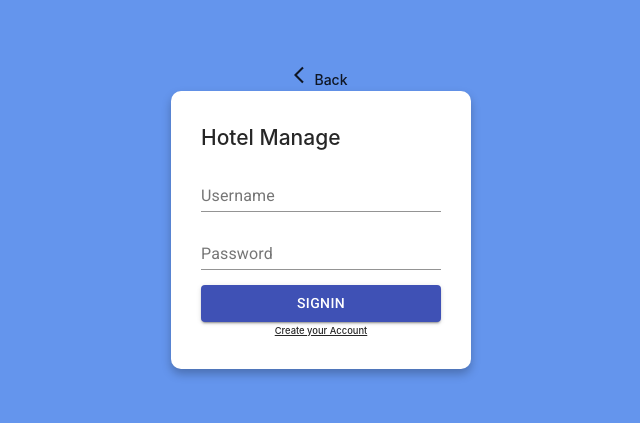
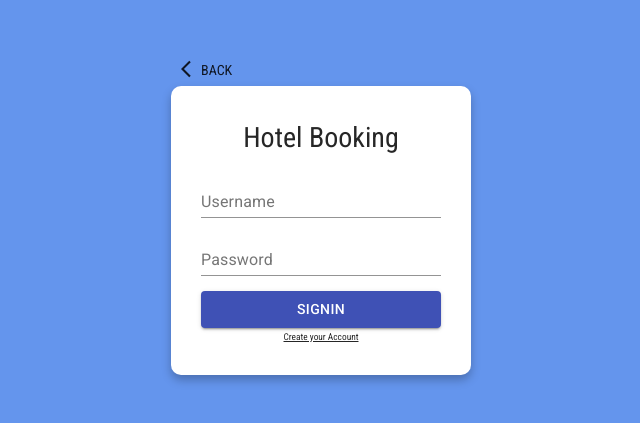
Before and after one commit to panuwit125/hotel-manage-client, a React (Create React App) app: page /signin in a window 1280 px wide. Shown: the part 183-606 px from the top of the page, without its empty margins (319-959 px from the left). Built offline with nearby package versions, Linux system fonts and the light colour scheme.

Commit message:
Update *

```diff
--- a/package.json
+++ b/package.json
@@ -16,6 +16,7 @@
     "react": "^17.0.1",
     "react-dom": "^17.0.1",
     "react-google-maps": "^9.4.5",
+    "react-number-format": "^4.4.1",
     "react-router-dom": "^5.2.0",
     "react-scripts": "4.0.0",
     "web-vitals": "^0.2.4"
--- a/src/components/component.navbar.js
+++ b/src/components/component.navbar.js
@@ -209,7 +209,7 @@ export default function PersistentDrawerLeft({ children }) {
             <MenuItem onClick={handleLogout}>Logout</MenuItem>
           </Menu>
           <Typography variant="h6" noWrap className={classes.title}>
-            Hotel management
+            HOTEL BOOKING
           </Typography>
           <SearchComponent />
           {localStorage.getItem("jwt") ? (
--- a/src/components/component.search.js
+++ b/src/components/component.search.js
@@ -1,9 +1,8 @@
-import React, { useState, useEffect } from "react";
+import React, { useState} from "react";
 import IconButton from "@material-ui/core/IconButton";
 import SearchIcon from "@material-ui/icons/Search";
 import InputBase from "@material-ui/core/InputBase";
-import { fade, makeStyles, useTheme } from "@material-ui/core/styles";
-import { searchFunc } from "../functions/searchFunc";
+import { fade, makeStyles } from "@material-ui/core/styles";
 import { useHistory } from "react-router-dom";
 const useStyles = makeStyles((theme) => ({
   root: {
@@ -51,11 +50,6 @@ function SearchComponent() {
   const [textSearch, setTextSearch] = useState("");
   let history = useHistory();
 
-  const ClickSearch = async () => {
-    console.log(textSearch);
-    history.push(`/search/${textSearch}`);
-  };
-
   return (
     <div className={classes.search}>
       <div className={classes.searchIcon}>
--- a/src/index.js
+++ b/src/index.js
@@ -1,7 +1,6 @@
 import React from 'react';
 import ReactDOM from 'react-dom';
 import './styles/index.css';
-import './styles/App.css';
 import App from './App';
 import reportWebVitals from './reportWebVitals';
 import 'antd/dist/antd.css';
--- a/src/screens/InfoHotelpage.js
+++ b/src/screens/InfoHotelpage.js
@@ -92,8 +92,12 @@ function InfoHotel() {
               <h1>{data.name_hotel}</h1>
               <Rating name="read-only" value={3} readOnly />
               <h3 className="ht-if-dt">Detail Hotel</h3>
-              <div className="ht-if-dt-1">
+              <div className="ht-if-dt-1" style={{marginBottom:10}}>
                 <h3>{data.detail_hotel}</h3>
+              </div>
+              <h3 className="ht-if-dt">Price per night</h3>
+              <div className="ht-if-dt-1" >
+                <h3>{data.price_hotel}</h3>
               </div>
               <div style={{ display: "flex" }}>
                 <DialogsComponent point={data} />
--- a/src/screens/Signinpage.js
+++ b/src/screens/Signinpage.js
@@ -25,10 +25,10 @@ function Signin() {
     if (result.status === 200) {
       await console.log("200", result);
       await success(result.data.message);
-      await localStorage.setItem("jwt",result.data.AccessToken)
-      await localStorage.setItem("jwt-refresh",result.data.RefreshToken)
-      await localStorage.setItem("user",result.data.user_name)
-      await history.push("/")
+      await localStorage.setItem("jwt", result.data.AccessToken);
+      await localStorage.setItem("jwt-refresh", result.data.RefreshToken);
+      await localStorage.setItem("user", result.data.user_name);
+      await history.push("/");
     } else {
       await console.log("Error", result);
       await error(result.data.error);
@@ -64,12 +64,13 @@ function Signin() {
 
   return (
     <div className="ht-si-container">
-      <h4>
+      <div className="ht-si-box-back">
+        <div className="ht-si-box-back-1">
           <ArrowBackIosIcon fontSize="small" />
-        Back
-      </h4>
+          <h4>BACK</h4>
+        </div>
         <div className="ht-si-box">
-        <h2>Hotel Manage</h2>
+          <h1 style={{textAlign:"center"}}>Hotel Booking</h1>
           {status ? (
             <>
               <div className="ht-si-textfield">
@@ -180,6 +181,7 @@ function Signin() {
           )}
         </div>
       </div>
+    </div>
   );
 }
 
--- a/src/styles/index.css
+++ b/src/styles/index.css
@@ -1,8 +1,8 @@
+@import url('https://fonts.googleapis.com/css2?family=Roboto+Condensed&display=swap');
+
 body {
   margin: 0;
-  font-family: -apple-system, BlinkMacSystemFont, "Segoe UI", "Roboto", "Oxygen",
-    "Ubuntu", "Cantarell", "Fira Sans", "Droid Sans", "Helvetica Neue",
-    sans-serif;
+  font-family: 'Roboto Condensed', sans-serif !important;
   -webkit-font-smoothing: antialiased;
   -moz-osx-font-smoothing: grayscale;
 }
@@ -13,6 +13,7 @@ h4,
 h5,
 h6 {
   margin: 0px !important;
+  font-family: 'Roboto Condensed', sans-serif !important;
 }
 
 .ht-si-container {
@@ -32,6 +33,18 @@ h6 {
   box-shadow: 0px 5px 10px rgba(0, 0, 0, 0.25);
   max-width: 300px !important;
   min-width: 100px !important;
+}
+.ht-si-box-back {
+  width: 100% !important;
+  max-width: 300px !important;
+  min-width: 100px !important;
+}
+.ht-si-box-back-1 {
+  text-align: left;
+  display: flex;
+  margin-bottom: 5px;
+  margin-left: 10px;
+  cursor: pointer;
 }
 .ht-si-textfield {
   margin-top: 10px;
@@ -143,5 +156,5 @@ h6 {
 }
 .ht-hp-txtlg {
   cursor: pointer;
-
+  margin-left: 10px;
 }
```
Also changed, not shown: src/styles/App.css (deleted), 1 other file (tests, documents, lock files or other folders). Lines whose indentation alone changed are shown as unchanged.
